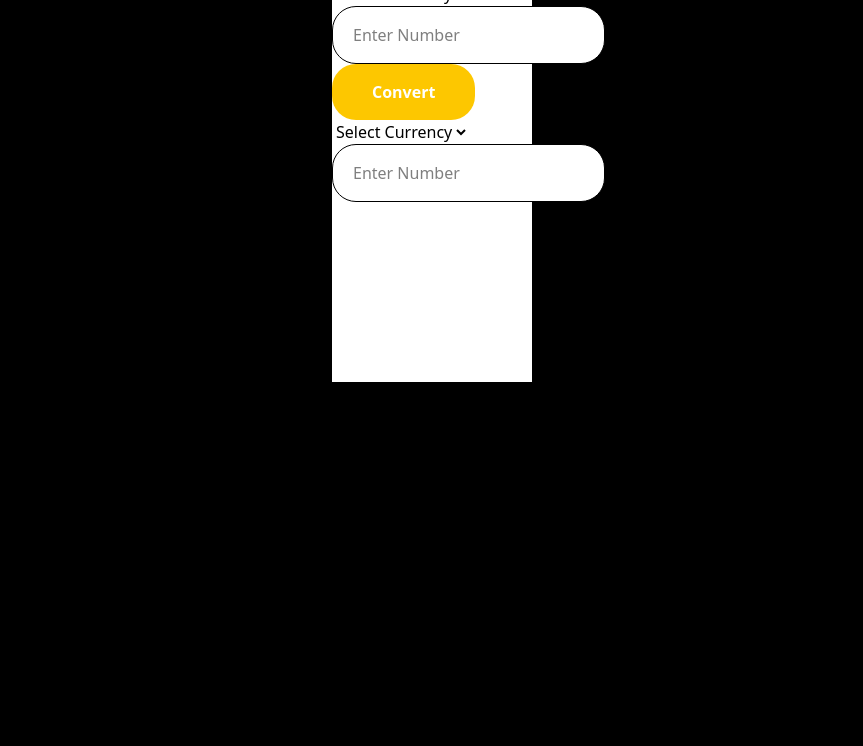
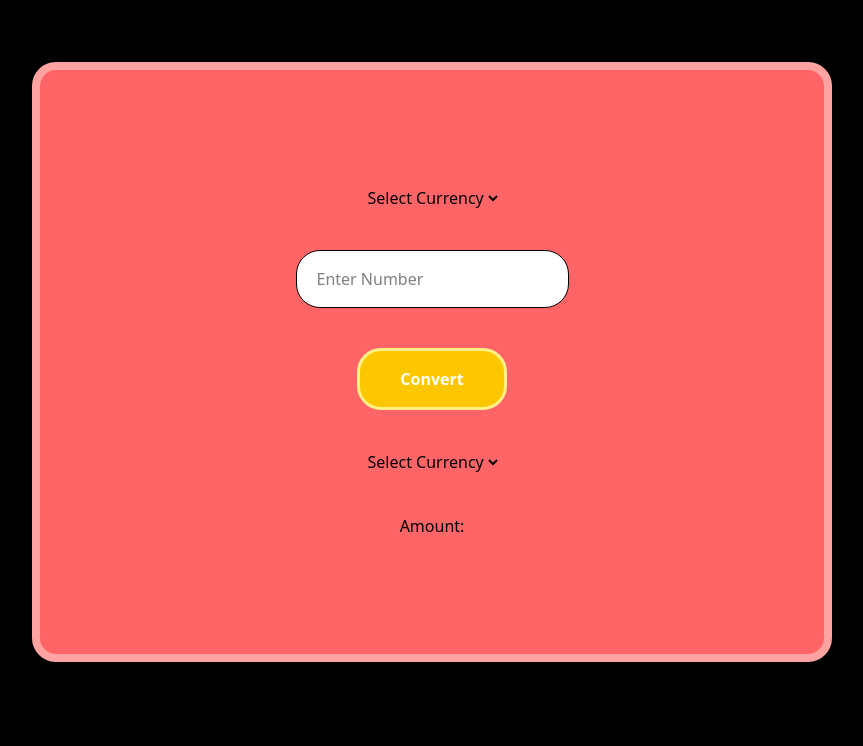
Before and after one commit to staten-island-tech/api-project-uni897, a website built with Vite: page app/index.html in a window 1280 px wide. Shown: the part 54-800 px from the top of the page, without its empty margins (208-1071 px from the left). Built offline with nearby package versions, Linux system fonts and the light colour scheme; files whose address does not match are found by name.

Commit message:
fdsfsfsdf

```diff
--- a/app/index.html
+++ b/app/index.html
@@ -9,17 +9,18 @@
   <h1 class="text-center text-3xl font-bold underline text-white">
     Currency Exchange
   </h1>
-  <div class="bg-white w-50 h-100 m-auto flex-wrap justify-center items-center">
+  <div class="bg-red-400 border-red-300 border-8 rounded-3xl w-200 h-150 m-auto mt-20 flex flex-col gap-10 justify-center items-center">
     <select id="select1" class="first cursor-pointer">
       <option>Select Currency</option>
     </select>
     <input class="rounded-3xl border px-5 py-4 focus:outline-none focus:ring-3 bg-white focus:ring-indigo-500 hover:ring-3 hover:ring-indigo-500" type="number" placeholder="Enter Number">
-    <button class="rounded-3xl border-yellow-400 bg-yellow-400 cursor-pointer font-bold text-white px-10 py-4">Convert</button>
+    <button class="rounded-3xl border-yellow-200 border-3 bg-yellow-400 cursor-pointer font-bold text-white px-10 py-4">Convert</button>
     <select id="select2" class="second">
       <option>Select Currency</option>
     </select>
-    <input class="rounded-3xl border px-5 py-4 focus:outline-none focus:ring-3 bg-white focus:ring-indigo-500 hover:ring-3 hover:ring-indigo-500" type="number" placeholder="Enter Number">
-  </div>
+
+    <a>Amount: </a>
+ </div>
 </body>
 <script type="module" src="src/main.js"></script>
 </html>
--- a/app/src/main.js
+++ b/app/src/main.js
@@ -37,4 +37,8 @@ async function main(){
     addOption(data)
 }
 
+async function convert(){
+
+}
+
 main()
```
